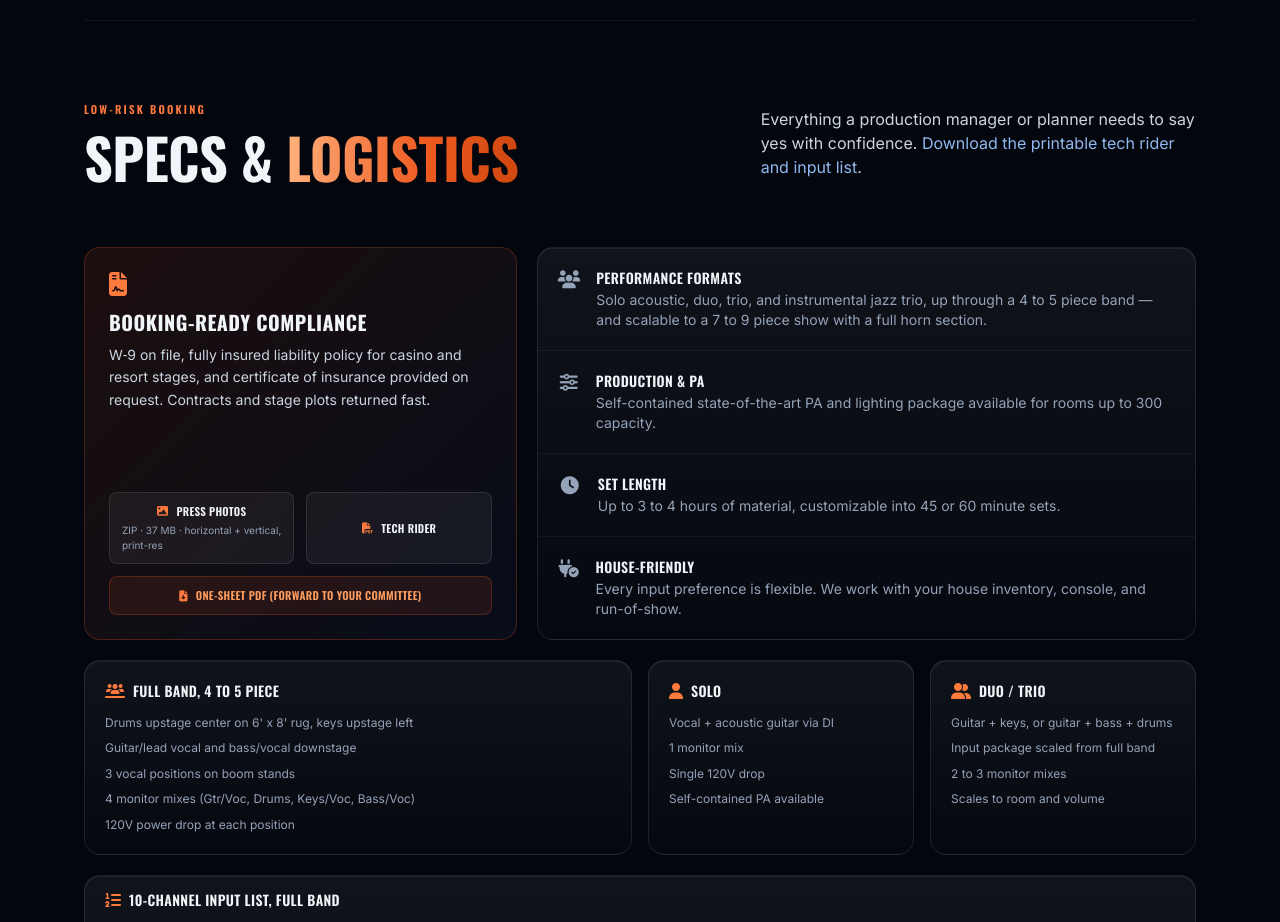
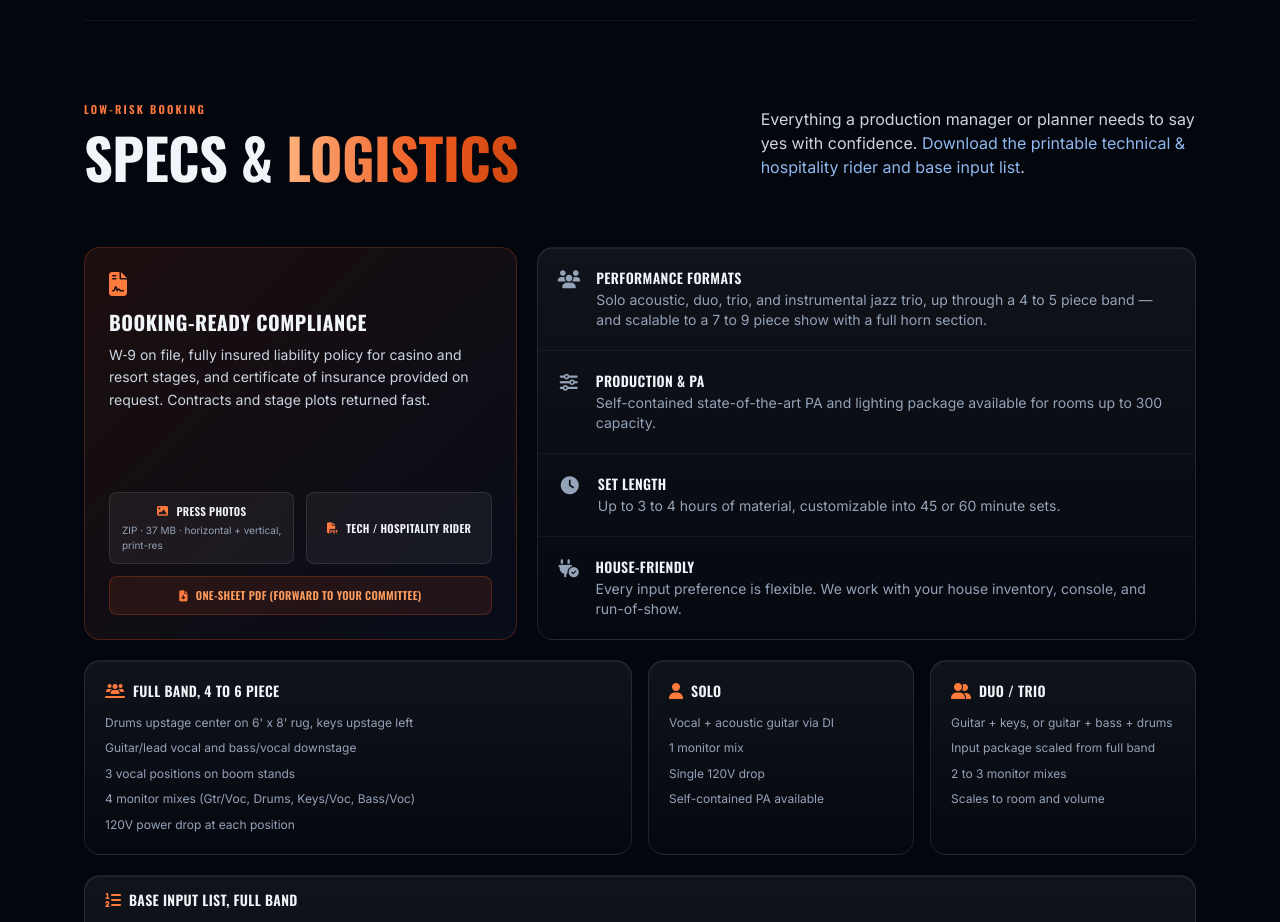
Before and after one commit to quantumq1981/chriszemba-EPK, a website: page venues/index.html in a window 1280 px wide. Shown: the part 4980-5902 px from the top of the page. Drawn offline with nearby package versions, Linux system fonts and the light colour scheme; files whose address does not match are found by name.

Commit message:
Align venues/index.html lineup language with 4-6 piece configuration

```diff
--- a/venues/index.html
+++ b/venues/index.html
@@ -103,7 +103,7 @@
       {
         "@type": "Question",
         "name": "What lineups or ensemble sizes are available?",
-        "acceptedAnswer": { "@type": "Answer", "text": "Solo acoustic, duo, trio, and instrumental jazz trio, up through a 4 to 5 piece band, and scalable to a 7 to 9 piece show with a full horn section." }
+        "acceptedAnswer": { "@type": "Answer", "text": "Solo acoustic, duo, trio, and instrumental jazz trio, up through a 4 to 6 piece band, and scalable to a 7 to 9 piece show with a full horn section." }
       },
       {
         "@type": "Question",
@@ -1036,7 +1036,7 @@
           <p class="eyebrow text-[11px] font-display font-600 uppercase text-fire-400 mb-3">Low-risk booking</p>
           <h2 class="font-display font-700 uppercase text-balance text-[clamp(1.875rem,1.1rem+3.4vw,3.5rem)] leading-[0.95] tracking-[-0.01em]">Specs &amp; <span class="text-fire-grad">logistics</span></h2>
         </div>
-        <p class="lg:col-span-5 text-slate-300 text-[15px] md:text-base leading-[1.7] lg:pb-1">Everything a production manager or planner needs to say yes with confidence. <a href="/assets/downloads/zemba-music-tech-rider.pdf" target="_blank" rel="noopener" class="text-azure-300 link-underline">Download the printable tech rider and input list</a>.</p>
+        <p class="lg:col-span-5 text-slate-300 text-[15px] md:text-base leading-[1.7] lg:pb-1">Everything a production manager or planner needs to say yes with confidence. <a href="/assets/downloads/zemba-music-tech-rider.pdf" target="_blank" rel="noopener" class="text-azure-300 link-underline">Download the printable technical &amp; hospitality rider and base input list</a>.</p>
       </div>
 
       <!-- Specs: asymmetric split, feature card + list -->
@@ -1053,7 +1053,7 @@
               </span>
               <span class="text-[10px] text-slate-400 normal-case tracking-normal">ZIP &middot; 37 MB &middot; horizontal + vertical, print-res</span>
             </a>
-            <a href="/assets/downloads/zemba-music-tech-rider.pdf" target="_blank" rel="noopener" class="flex items-center justify-center gap-2 bg-white/5 hover:bg-white/10 border border-white/10 text-slate-100 font-display font-600 uppercase tracking-wide text-[11px] px-3 py-2.5 rounded-lg transition"><i class="fa-solid fa-file-pdf text-fire-400"></i> Tech Rider</a>
+            <a href="/assets/downloads/zemba-music-tech-rider.pdf" target="_blank" rel="noopener" class="flex items-center justify-center gap-2 bg-white/5 hover:bg-white/10 border border-white/10 text-slate-100 font-display font-600 uppercase tracking-wide text-[11px] px-3 py-2.5 rounded-lg transition"><i class="fa-solid fa-file-pdf text-fire-400"></i> Tech / Hospitality Rider</a>
             <a href="/assets/downloads/chris-zemba-one-sheet.pdf" target="_blank" rel="noopener" class="col-span-2 flex items-center justify-center gap-2 bg-fire-500/10 hover:bg-fire-500/20 border border-fire-500/25 text-fire-300 font-display font-600 uppercase tracking-wide text-[11px] px-3 py-2.5 rounded-lg transition"><i class="fa-solid fa-file-arrow-down text-fire-400"></i> One-Sheet PDF (forward to your committee)</a>
           </div>
         </div>
@@ -1082,7 +1082,7 @@
       <!-- Stage configs (varied, not three identical boxes) -->
       <div class="grid grid-cols-1 md:grid-cols-6 gap-4 mt-5">
         <div class="md:col-span-3 rounded-2xl card-surface p-5">
-          <div class="flex items-center gap-2 mb-3"><i class="fa-solid fa-users-line text-fire-400"></i><h3 class="font-display font-600 uppercase tracking-wide text-sm">Full Band, 4 to 5 piece</h3></div>
+          <div class="flex items-center gap-2 mb-3"><i class="fa-solid fa-users-line text-fire-400"></i><h3 class="font-display font-600 uppercase tracking-wide text-sm">Full Band, 4 to 6 piece</h3></div>
           <ul class="text-xs text-slate-400 space-y-1.5 leading-relaxed">
             <li>Drums upstage center on 6' x 8' rug, keys upstage left</li>
             <li>Guitar/lead vocal and bass/vocal downstage</li>
@@ -1117,7 +1117,7 @@
       <div class="rounded-2xl card-surface overflow-hidden mt-5">
         <div class="px-5 py-3.5 border-b border-white/5 flex items-center gap-2">
           <i class="fa-solid fa-list-ol text-fire-400"></i>
-          <h3 class="font-display font-600 uppercase tracking-wide text-sm">10-channel input list, full band</h3>
+          <h3 class="font-display font-600 uppercase tracking-wide text-sm">Base input list, full band</h3>
         </div>
         <div class="overflow-x-auto">
           <table class="w-full text-xs">
@@ -1140,7 +1140,7 @@
             </tbody>
           </table>
         </div>
-        <p class="px-5 py-3 text-[11px] text-slate-400 border-t border-white/5">Guitar amp is mic'd (SM57) or run direct depending on house preference. All preferences flexible.</p>
+        <p class="px-5 py-3 text-[11px] text-slate-400 border-t border-white/5">This is a representative base patch; final inputs and stage plot are confirmed after personnel are contracted. Additional vocal, horn, instrument, or DI channels may be required. Guitar amp is mic'd (SM57) or run direct depending on house preference. All preferences flexible.</p>
       </div>
     </section>
 
```
